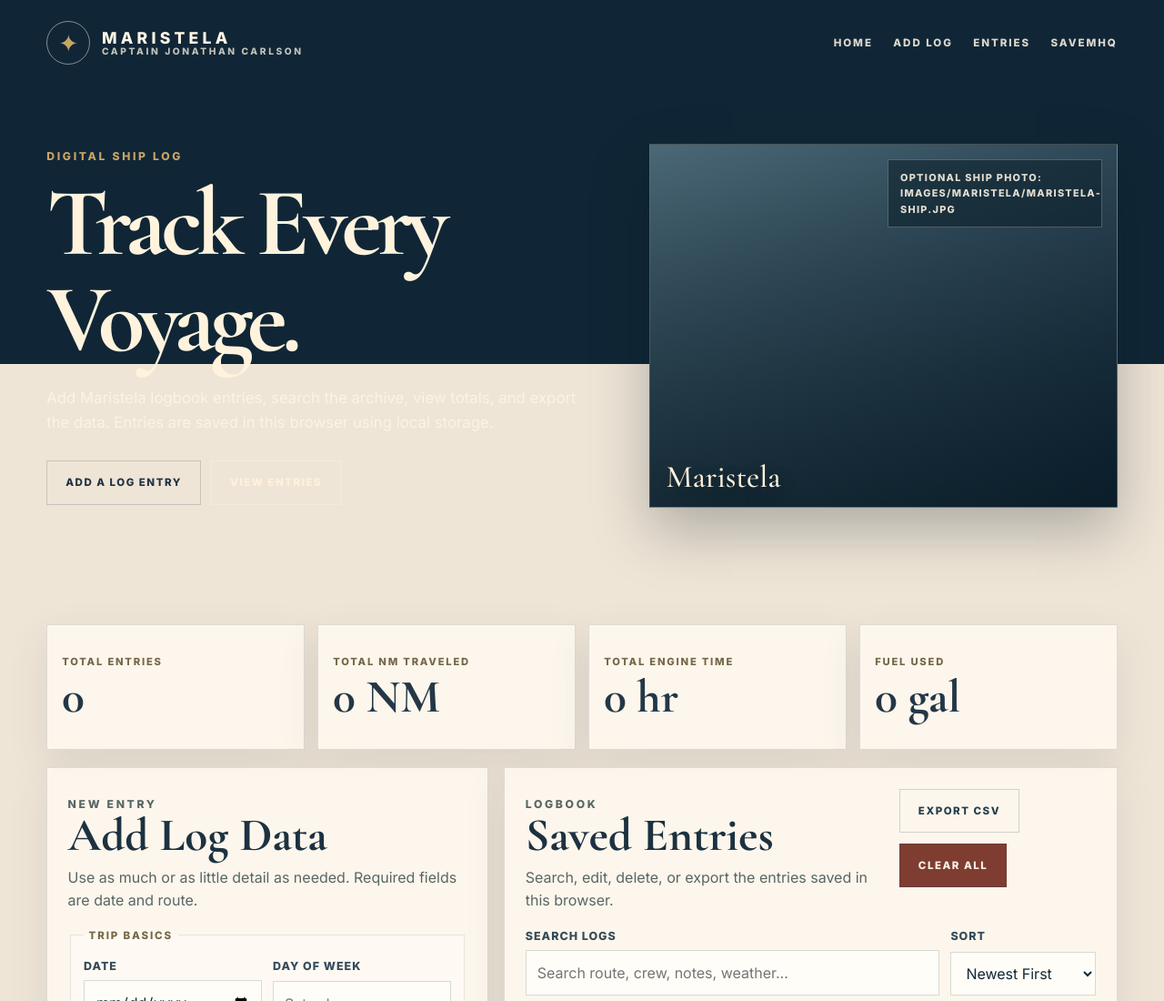
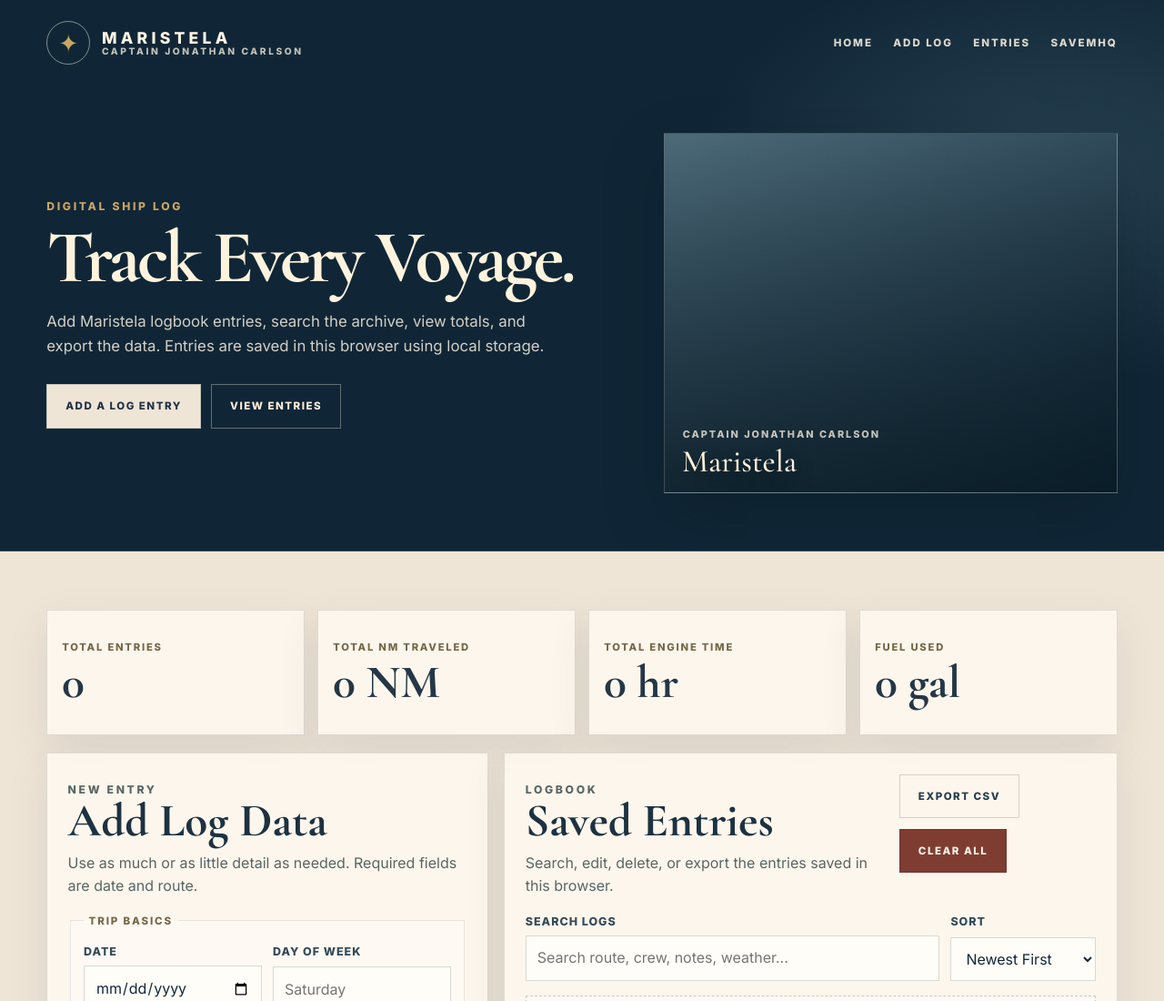
Before and after one commit to ShootyQ/savemhq, a plain HTML site: page maristela-logs.html in a window 1280 px wide. Shown: the top 1100 px of the page at 91% size. Drawn offline with nearby package versions, Linux system fonts and the light colour scheme.

Commit message:
style: enhance visual design of hero section and ship photo with improved gradients and layout adjustments

```diff
--- a/maristela-logs.html
+++ b/maristela-logs.html
@@ -35,8 +35,9 @@
         min-width: 320px;
         color: var(--ink);
         background:
-          radial-gradient(42rem 22rem at 10% -8%, rgba(201, 164, 100, 0.22), transparent 64%),
-          linear-gradient(180deg, #102636 0 25rem, #efe5d7 25rem 100%);
+          radial-gradient(42rem 22rem at 10% -8%, rgba(201, 164, 100, 0.2), transparent 64%),
+          radial-gradient(38rem 22rem at 92% 6%, rgba(110, 146, 160, 0.24), transparent 68%),
+          var(--navy);
         font-family: "Inter", "Segoe UI", sans-serif;
         line-height: 1.6;
       }
@@ -138,15 +139,29 @@
       }
 
       .hero {
-        padding: clamp(2.2rem, 5vw, 5.4rem) 0 clamp(2.2rem, 5vw, 4.5rem);
+        position: relative;
+        overflow: hidden;
+        padding: clamp(2rem, 4vw, 4.4rem) 0 clamp(2.6rem, 5vw, 5rem);
         color: var(--paper);
+      }
+
+      .hero::before {
+        content: "";
+        position: absolute;
+        inset: auto 0 0;
+        height: 1px;
+        background: rgba(255, 245, 229, 0.18);
       }
 
       .hero-grid {
         display: grid;
-        grid-template-columns: minmax(0, 0.95fr) minmax(18rem, 0.8fr);
-        gap: clamp(1.4rem, 4vw, 4.2rem);
+        grid-template-columns: minmax(0, 0.88fr) minmax(20rem, 0.7fr);
+        gap: clamp(1.4rem, 4vw, 4rem);
         align-items: center;
+      }
+
+      .hero-grid > div:first-child {
+        max-width: 46rem;
       }
 
       .eyebrow {
@@ -167,10 +182,11 @@
       }
 
       h1 {
-        max-width: 48rem;
+        max-width: 44rem;
         color: #fff3dd;
-        font-size: clamp(4rem, 8.3vw, 8rem);
-        letter-spacing: -0.055em;
+        font-size: clamp(3.4rem, 6.4vw, 6.4rem);
+        line-height: 0.9;
+        letter-spacing: -0.045em;
       }
 
       h2 {
@@ -184,9 +200,9 @@
       }
 
       .hero p:not(.eyebrow) {
-        max-width: 42rem;
+        max-width: 36rem;
         margin: 1.25rem 0 0;
-        color: rgba(255, 245, 229, 0.86);
+        color: rgba(255, 245, 229, 0.82);
         font-size: 1.05rem;
       }
 
@@ -241,21 +257,26 @@
 
       .ship-photo {
         position: relative;
-        min-height: 25rem;
+        min-height: clamp(18rem, 31vw, 25rem);
         border: 1px solid rgba(255, 245, 229, 0.22);
         background:
-          linear-gradient(180deg, rgba(7, 24, 34, 0.08), rgba(7, 24, 34, 0.62)),
+          linear-gradient(180deg, rgba(7, 24, 34, 0.05), rgba(7, 24, 34, 0.7)),
           url("images/maristela/maristela-ship.jpg") center / cover no-repeat,
           linear-gradient(145deg, #516f7e, #102636);
         box-shadow: var(--shadow);
         overflow: hidden;
       }
 
+      .ship-photo::before,
+      .ship-photo::after {
+        pointer-events: none;
+      }
+
       .ship-photo::before {
         content: "Maristela";
         position: absolute;
-        left: 1.1rem;
-        bottom: 1rem;
+        left: 1.2rem;
+        bottom: 1.05rem;
         color: #fff1dc;
         font-family: "Cormorant Garamond", Georgia, serif;
         font-size: 2.15rem;
@@ -264,18 +285,14 @@
       }
 
       .ship-photo::after {
-        content: "Optional ship photo: images/maristela/maristela-ship.jpg";
+        content: "Captain Jonathan Carlson";
         position: absolute;
-        right: 1rem;
-        top: 1rem;
-        max-width: 13rem;
-        padding: 0.65rem 0.8rem;
-        color: rgba(255, 245, 229, 0.88);
-        border: 1px solid rgba(255, 245, 229, 0.25);
-        background: rgba(9, 28, 40, 0.54);
+        left: 1.25rem;
+        bottom: 3.45rem;
+        color: rgba(255, 245, 229, 0.76);
         font-size: 0.68rem;
         font-weight: 900;
-        letter-spacing: 0.12em;
+        letter-spacing: 0.18em;
         text-transform: uppercase;
       }
 
```
